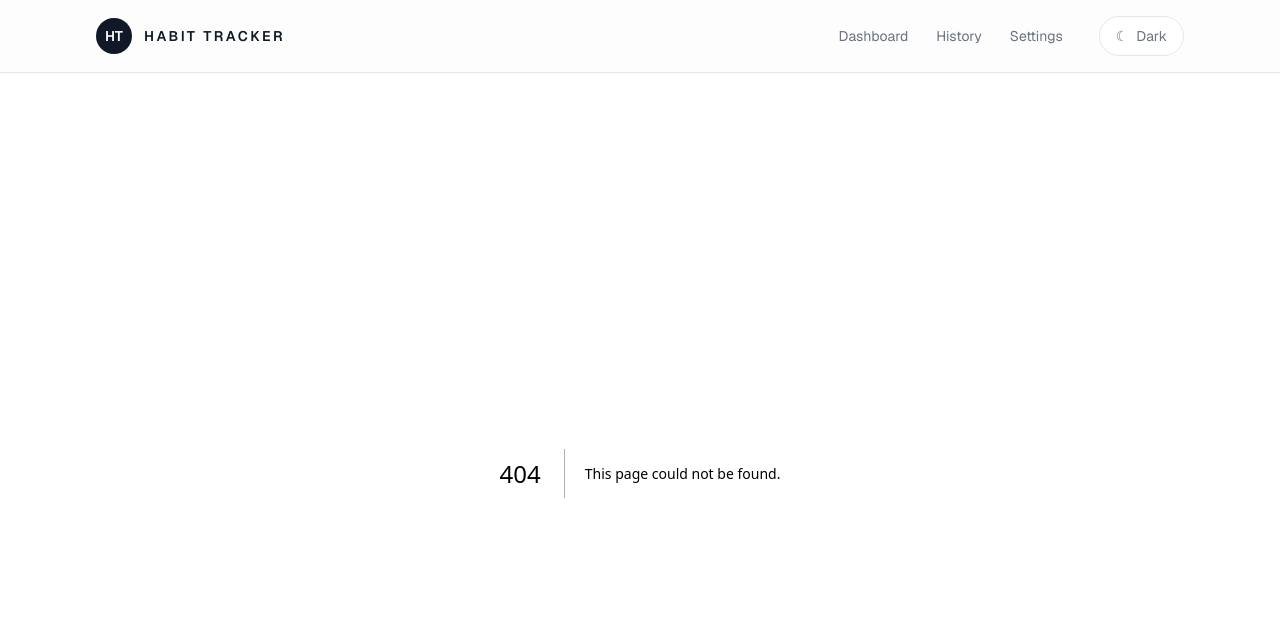
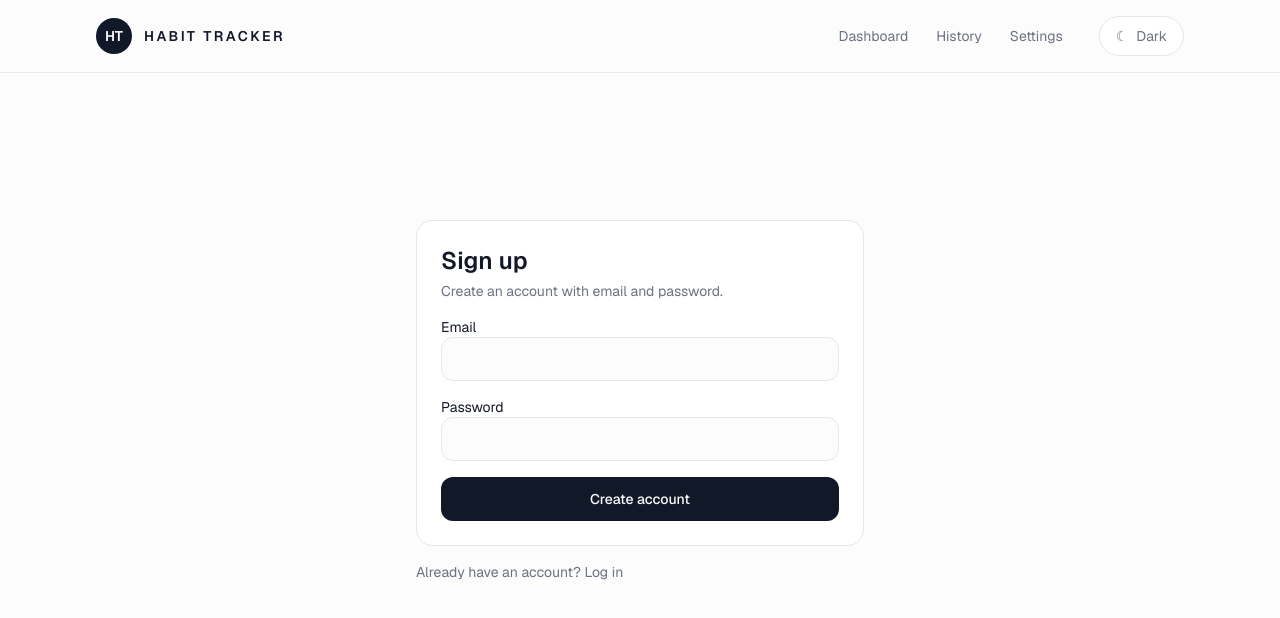
Before and after one commit to RemeJuan/htt, a Next.js app: page /htt/signup in a window 1280 px wide. Before the commit this address had no page. Shown: the top 618 px of the page. Built offline with nearby package versions, Linux system fonts and the light colour scheme; no server answers.

Commit message:
feat: add authentication pages and components

```diff
--- /dev/null
+++ b/app/auth/callback/page.tsx
@@ -0,0 +1,97 @@
+"use client";
+
+import Link from "next/link";
+import { useEffect, useState } from "react";
+import { useRouter } from "next/navigation";
+
+import { getSupabaseBrowserClient } from "@/lib/supabase";
+import { hasSupabaseEnv } from "@/lib/env";
+
+export default function AuthCallbackPage() {
+  const router = useRouter();
+  const [status, setStatus] = useState("Completing sign in...");
+  const [error, setError] = useState("");
+
+  useEffect(() => {
+    let active = true;
+
+    const params = new URLSearchParams(window.location.search);
+    const authCode = params.get("code") ?? "";
+    const next = params.get("next") ?? "/dashboard";
+    const safeNext = next.startsWith("/") && !next.startsWith("//") ? next : "/dashboard";
+
+    if (!authCode) {
+      void Promise.resolve().then(() => {
+        if (!active) {
+          return;
+        }
+
+        setStatus("Missing sign-in code.");
+        setError("Open the login page and try again.");
+      });
+      return () => {
+        active = false;
+      };
+    }
+
+    if (!hasSupabaseEnv) {
+      void Promise.resolve().then(() => {
+        if (!active) {
+          return;
+        }
+
+        setStatus("Supabase env missing.");
+        setError("Set the public Supabase env vars in GitHub Actions.");
+      });
+      return () => {
+        active = false;
+      };
+    }
+
+    async function completeSignIn() {
+      try {
+        const supabase = getSupabaseBrowserClient();
+        const { error: exchangeError } = await supabase.auth.exchangeCodeForSession(authCode);
+
+        if (!active) {
+          return;
+        }
+
+        if (exchangeError) {
+          setStatus("Sign in failed.");
+          setError(exchangeError.message);
+          return;
+        }
+
+        router.replace(safeNext);
+        router.refresh();
+      } catch (authError) {
+        if (!active) {
+          return;
+        }
+
+        setStatus("Sign in failed.");
+        setError(authError instanceof Error ? authError.message : "Unable to complete sign in.");
+      }
+    }
+
+    void completeSignIn();
+
+    return () => {
+      active = false;
+    };
+  }, [router]);
+
+  return (
+    <section className="mx-auto flex min-h-[calc(100vh-9rem)] max-w-md flex-col justify-center py-10">
+      <div className="space-y-3 rounded-2xl border border-border bg-card p-6">
+        <h1 className="text-2xl font-semibold">Auth callback</h1>
+        <p className="text-sm text-muted-foreground">{status}</p>
+        {error ? <p className="text-sm text-red-500">{error}</p> : null}
+        <Link href="/login" className="inline-flex text-sm font-medium underline underline-offset-4">
+          Back to login
+        </Link>
+      </div>
+    </section>
+  );
+}
--- /dev/null
+++ b/app/dashboard/layout.tsx
@@ -0,0 +1,7 @@
+export default function DashboardLayout({
+  children,
+}: Readonly<{
+  children: React.ReactNode;
+}>) {
+  return children;
+}
--- /dev/null
+++ b/app/login/page.tsx
@@ -0,0 +1,19 @@
+import type { Metadata } from "next";
+import Link from "next/link";
+
+import { AuthForm } from "@/components/auth-form";
+
+export const metadata: Metadata = {
+  title: "Log in",
+};
+
+export default function LoginPage() {
+  return (
+    <section className="mx-auto flex min-h-[calc(100vh-9rem)] max-w-md flex-col justify-center py-10">
+      <AuthForm mode="login" />
+      <p className="mt-4 text-sm text-muted-foreground">
+        No account? <Link href="/signup">Sign up</Link>
+      </p>
+    </section>
+  );
+}
--- /dev/null
+++ b/app/signup/page.tsx
@@ -0,0 +1,19 @@
+import type { Metadata } from "next";
+import Link from "next/link";
+
+import { AuthForm } from "@/components/auth-form";
+
+export const metadata: Metadata = {
+  title: "Sign up",
+};
+
+export default function SignupPage() {
+  return (
+    <section className="mx-auto flex min-h-[calc(100vh-9rem)] max-w-md flex-col justify-center py-10">
+      <AuthForm mode="signup" />
+      <p className="mt-4 text-sm text-muted-foreground">
+        Already have an account? <Link href="/login">Log in</Link>
+      </p>
+    </section>
+  );
+}
--- /dev/null
+++ b/components/auth-form.tsx
@@ -0,0 +1,121 @@
+"use client";
+
+import type { FormEvent } from "react";
+import { useState } from "react";
+import { useRouter } from "next/navigation";
+
+import { getSupabaseBrowserClient } from "@/lib/supabase";
+
+type AuthMode = "login" | "signup";
+
+type AuthFormProps = {
+  mode: AuthMode;
+};
+
+export function AuthForm({ mode }: AuthFormProps) {
+  const router = useRouter();
+  const [email, setEmail] = useState("");
+  const [password, setPassword] = useState("");
+  const [loading, setLoading] = useState(false);
+  const [error, setError] = useState("");
+  const [message, setMessage] = useState("");
+
+  const isSignup = mode === "signup";
+
+  async function handleSubmit(event: FormEvent<HTMLFormElement>) {
+    event.preventDefault();
+    setError("");
+    setMessage("");
+
+    const trimmedEmail = email.trim();
+
+    if (!trimmedEmail || !password.trim()) {
+      setError("Email and password are required.");
+      return;
+    }
+
+    setLoading(true);
+
+    try {
+      const supabase = getSupabaseBrowserClient();
+      const result = isSignup
+        ? await supabase.auth.signUp({
+            email: trimmedEmail,
+            password,
+            options: {
+              emailRedirectTo: new URL(
+                "/htt/auth/callback/?next=/dashboard",
+                window.location.origin,
+              ).toString(),
+            },
+          })
+        : await supabase.auth.signInWithPassword({
+            email: trimmedEmail,
+            password,
+          });
+
+      if (result.error) {
+        setError(result.error.message);
+        return;
+      }
+
+      if (isSignup && !result.data.session) {
+        setMessage("Check your email to finish sign up.");
+        return;
+      }
+
+      router.replace("/dashboard");
+      router.refresh();
+    } catch (error) {
+      setError(error instanceof Error ? error.message : "Supabase auth is not configured.");
+      return;
+    } finally {
+      setLoading(false);
+    }
+  }
+
+  return (
+    <form onSubmit={handleSubmit} className="space-y-4 rounded-2xl border border-border bg-card p-6">
+      <div className="space-y-1">
+        <h1 className="text-2xl font-semibold">{isSignup ? "Sign up" : "Log in"}</h1>
+        <p className="text-sm text-muted-foreground">
+          {isSignup ? "Create an account with email and password." : "Use your email and password."}
+        </p>
+      </div>
+
+      <label className="block space-y-2 text-sm">
+        <span>Email</span>
+        <input
+          type="email"
+          value={email}
+          onChange={(event) => setEmail(event.target.value)}
+          required
+          className="h-11 w-full rounded-xl border border-border bg-background px-3 outline-none"
+        />
+      </label>
+
+      <label className="block space-y-2 text-sm">
+        <span>Password</span>
+        <input
+          type="password"
+          value={password}
+          onChange={(event) => setPassword(event.target.value)}
+          required
+          minLength={6}
+          className="h-11 w-full rounded-xl border border-border bg-background px-3 outline-none"
+        />
+      </label>
+
+      {error ? <p className="text-sm text-red-500">{error}</p> : null}
+      {message ? <p className="text-sm text-muted-foreground">{message}</p> : null}
+
+      <button
+        type="submit"
+        disabled={loading}
+        className="inline-flex h-11 w-full items-center justify-center rounded-xl bg-foreground px-4 text-sm font-medium text-background disabled:opacity-50"
+      >
+        {loading ? "Working..." : isSignup ? "Create account" : "Log in"}
+      </button>
+    </form>
+  );
+}
--- /dev/null
+++ b/components/logout-button.tsx
@@ -0,0 +1,38 @@
+"use client";
+
+import { useState } from "react";
+import { useRouter } from "next/navigation";
+
+import { getSupabaseBrowserClient } from "@/lib/supabase";
+
+export function LogoutButton() {
+  const router = useRouter();
+  const [loading, setLoading] = useState(false);
+
+  async function handleLogout() {
+    setLoading(true);
+
+    try {
+      const supabase = getSupabaseBrowserClient();
+      await supabase.auth.signOut();
+    } catch {
+      setLoading(false);
+      return;
+    }
+
+    router.replace("/");
+    router.refresh();
+    setLoading(false);
+  }
+
+  return (
+    <button
+      type="button"
+      onClick={handleLogout}
+      disabled={loading}
+      className="inline-flex h-10 items-center rounded-full border border-border px-4 text-sm text-muted-foreground disabled:opacity-50"
+    >
+      {loading ? "Signing out..." : "Logout"}
+    </button>
+  );
+}
```
